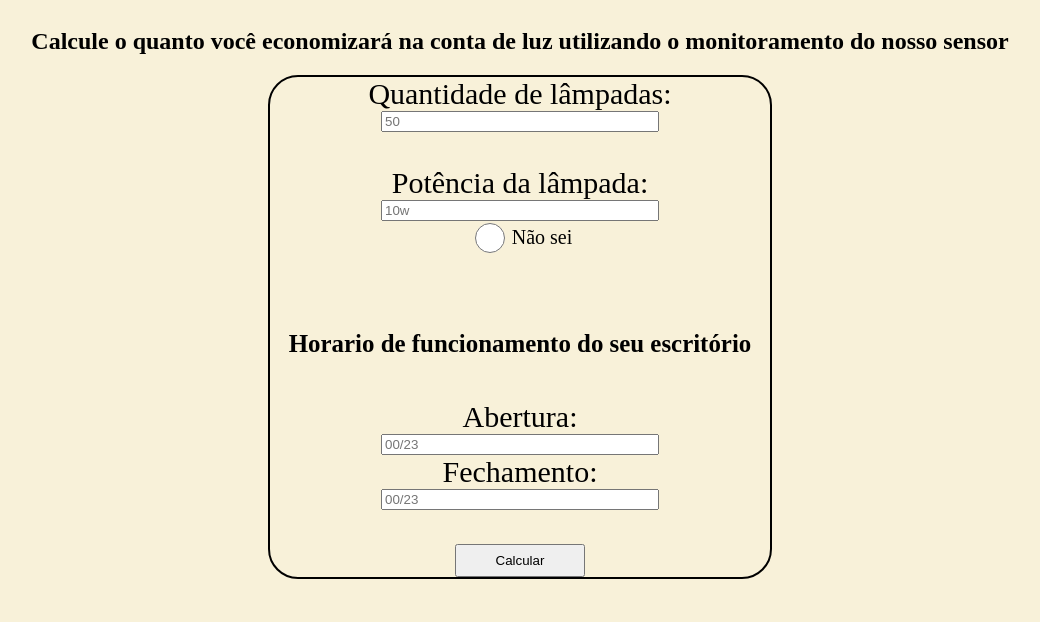
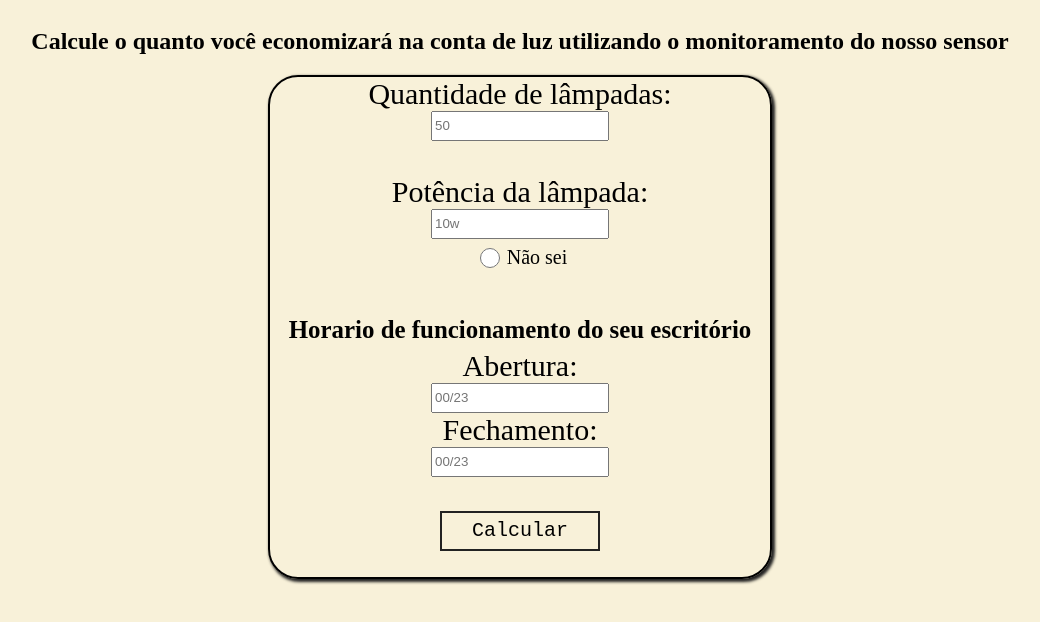
Before and after one commit to Grupo5-1ADSA/LumusSave, a plain HTML site: page Calculadora_Financeira/calculadoraDefinitiva.html in a window 1280 px wide. Shown: the whole page, without its empty margins (120-1160 px from the left). Drawn offline with Linux system fonts and the light colour scheme.

Commit message:
estilizando calculadora

```diff
--- a/Calculadora_Financeira/calculadoraDefinitiva.html
+++ b/Calculadora_Financeira/calculadoraDefinitiva.html
@@ -20,7 +20,7 @@
 
             <input type="text" id="watts_consumido" placeholder="10w">
             <div style="display: flex; align-items: center;">
-                <input style="margin: 2px; width: 40px;" type="radio" value="30" id="verWatt"> <span style="font-size: 20px;">Não sei</span>
+                <input style="margin: 7px; width: 20px;" type="radio" value="30" id="verWatt"> <span style="font-size: 20px;">Não sei</span>
             </div>
 
 
@@ -34,7 +34,7 @@
         <input type="number" min="0" max="23" id="hrFechamento_input" placeholder="00/23">
         <br>
 
-        <button onclick="calcularConsumo()" style="width: 130px; height: 130px;">Calcular</button>
+        <button onclick="calcularConsumo()">Calcular</button>
 
     </div>
     <div id="resultado" style="text-align: center; font-size: 20px; margin-top: 20px;"></div>
--- a/Calculadora_Financeira/style.css
+++ b/Calculadora_Financeira/style.css
@@ -16,9 +16,29 @@ body{
     border-radius: 30px;
     align-items: center;
     font-size: 30px;
+    box-shadow: 2px 2px 3px 1px #222;
 }
 
 .principal input{
-    width: 270px;
-    height: 30px;
+    width: 170px;
+    height: 24px;
 }
+
+h5{
+    margin: 5px;
+}
+
+button{
+    width: 160px;
+    height: 40px;
+
+    background-color: #ffffff00;
+    cursor: pointer;
+    border: 2px solid #222;
+    font-size: 20px;
+    font-family: monospace;
+}
+
+button:hover{
+    box-shadow: 2px 2px 2px #222;
+}
```
